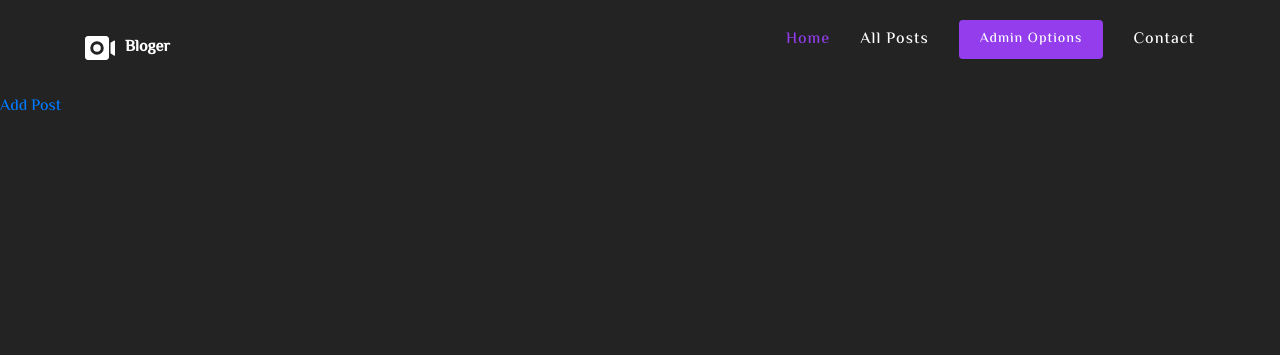
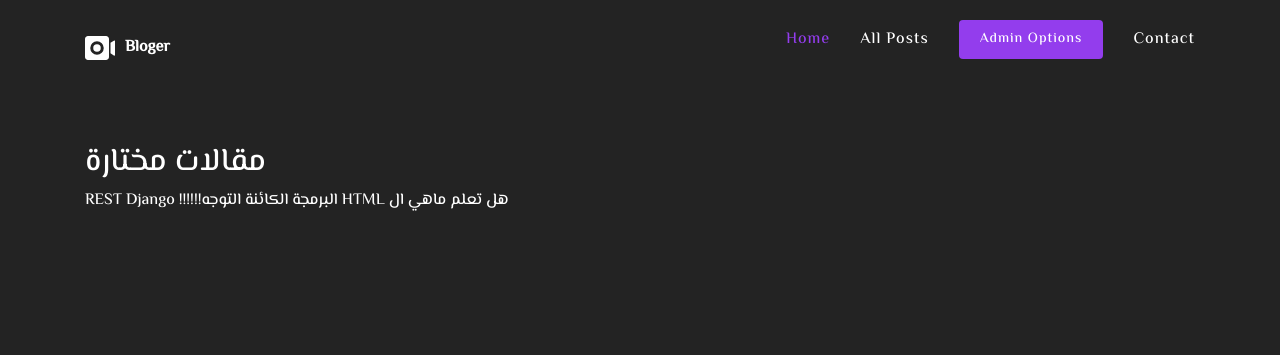
Before and after one commit to MahmoudNasser01/Blog_App, a Django app: page / in a window 1280 px wide. Shown: the top 355 px of the page. Run offline with Django 3.2, Linux system fonts and the light colour scheme; data comes from the database, SQL or seed files in the repository; both versions use the stored data as it was after the commit; some libraries are stand-ins or nearby versions; some web fonts are replaced.

Commit message:
Some Features has been added

```diff
--- a/Blog/App/forms.py
+++ b/Blog/App/forms.py
@@ -6,6 +6,9 @@ from .models import Post, Comment
 
 
 class AddPostForm(ModelForm):
+    def __init__(self, *args, **kwargs):
+        super(AddPostForm, self).__init__(*args, **kwargs)
+        self.fields['content'].strip = False
     class Meta:
         model = Post
         fields = '__all__'
--- a/Blog/App/models.py
+++ b/Blog/App/models.py
@@ -5,6 +5,9 @@ from datetime import datetime
 from django.urls import reverse
 
 
+
+
+#   Post Model
 
 class Post(models.Model):
     title = models.CharField(max_length=200, null=True)
--- a/Blog/App/views.py
+++ b/Blog/App/views.py
@@ -5,7 +5,13 @@ from .forms import AddPostForm, AddComment
 
 
 def home(request):
-    return render(request, 'pages/home.html')
+    #   Render only the active posts and sort them by the most recent post and we set the limit count of the posts [:n]
+    posts = Post.objects.all().filter(publish=True).order_by('-publish_date')[:5]
+
+    context = {
+        'posts': posts
+    }
+    return render(request, 'pages/home.html', context)
 
 
 def add_post(request):
--- a/Blog/requirments.txt
+++ b/Blog/requirments.txt
@@ -0,0 +1 @@
+django==3.1.6
--- a/Blog/templates/pages/edit_post.html
+++ b/Blog/templates/pages/edit_post.html
@@ -9,8 +9,6 @@
 
     <form method='POST' action="" enctype="multipart/form-data" class="form-group form-body text-center">
        {% csrf_token %}
-
-
 
           <p>
             {{ form.title }}
--- a/Blog/templates/pages/home.html
+++ b/Blog/templates/pages/home.html
@@ -1,10 +1,28 @@
 {% extends 'base.html' %}
 
+{% load static %}
 {% block content %}
 
 
-    <a href="{% url 'add_post' %}">Add Post</a>
+    <section class="content container mt-5">
+
+        <div class="content-title">
+            <h2>مقالات مختارة</h2>
+        </div>
+        <div class="content-body">
+
+            {% for post in posts %}
+
+        <!--------Todo: Render The Posts in UI/UX ----------------------->
+                {{ post.title }}
+
+            {% endfor %}
+
+        </div>
 
 
 
+    </section>
+
+
 {% endblock %}
```
Also changed, not shown: Blog/static/css/styles.css (+14 -5 lines), Blog/db.sqlite3, Blog/media/html_post.png (added).
